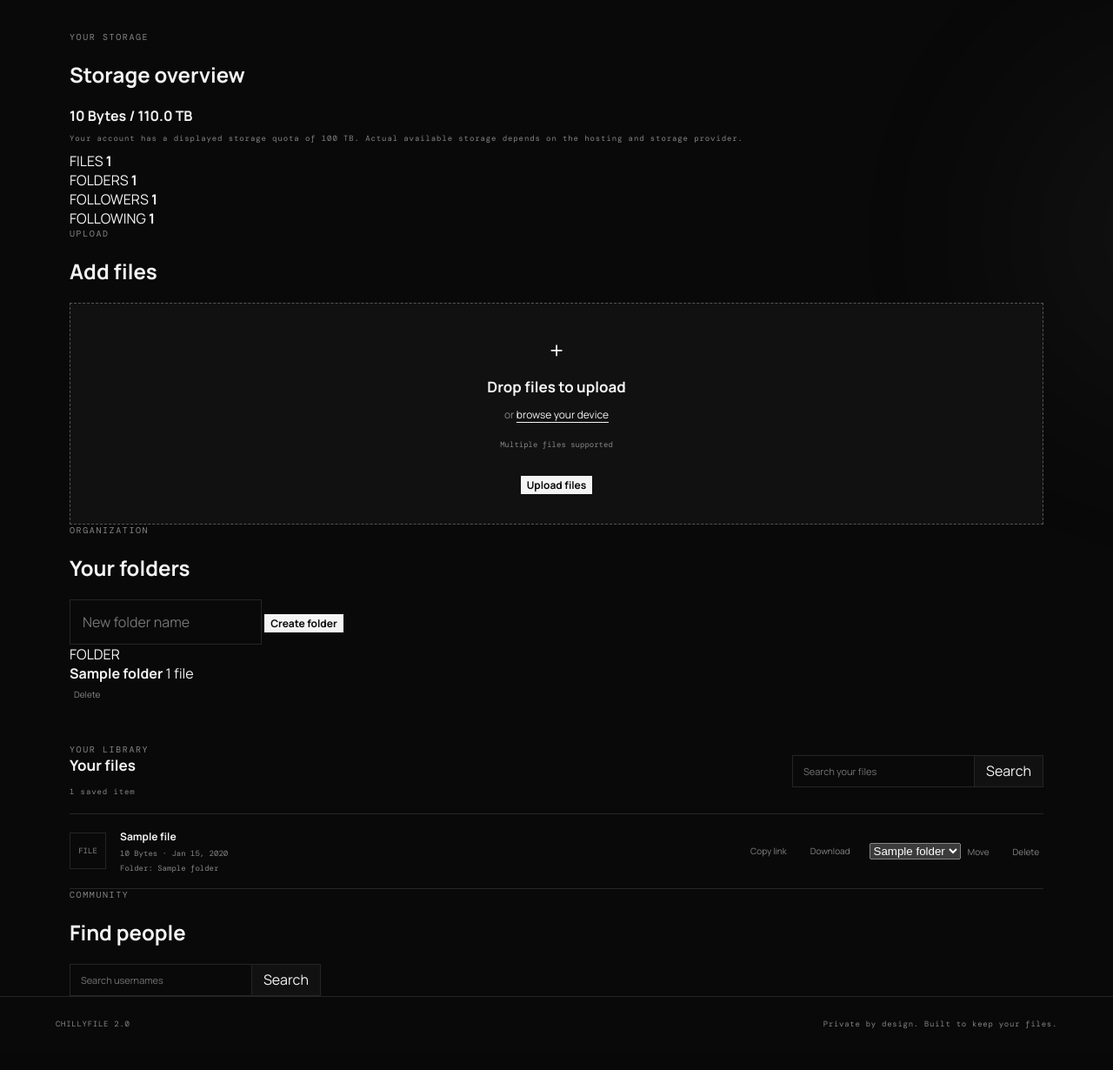
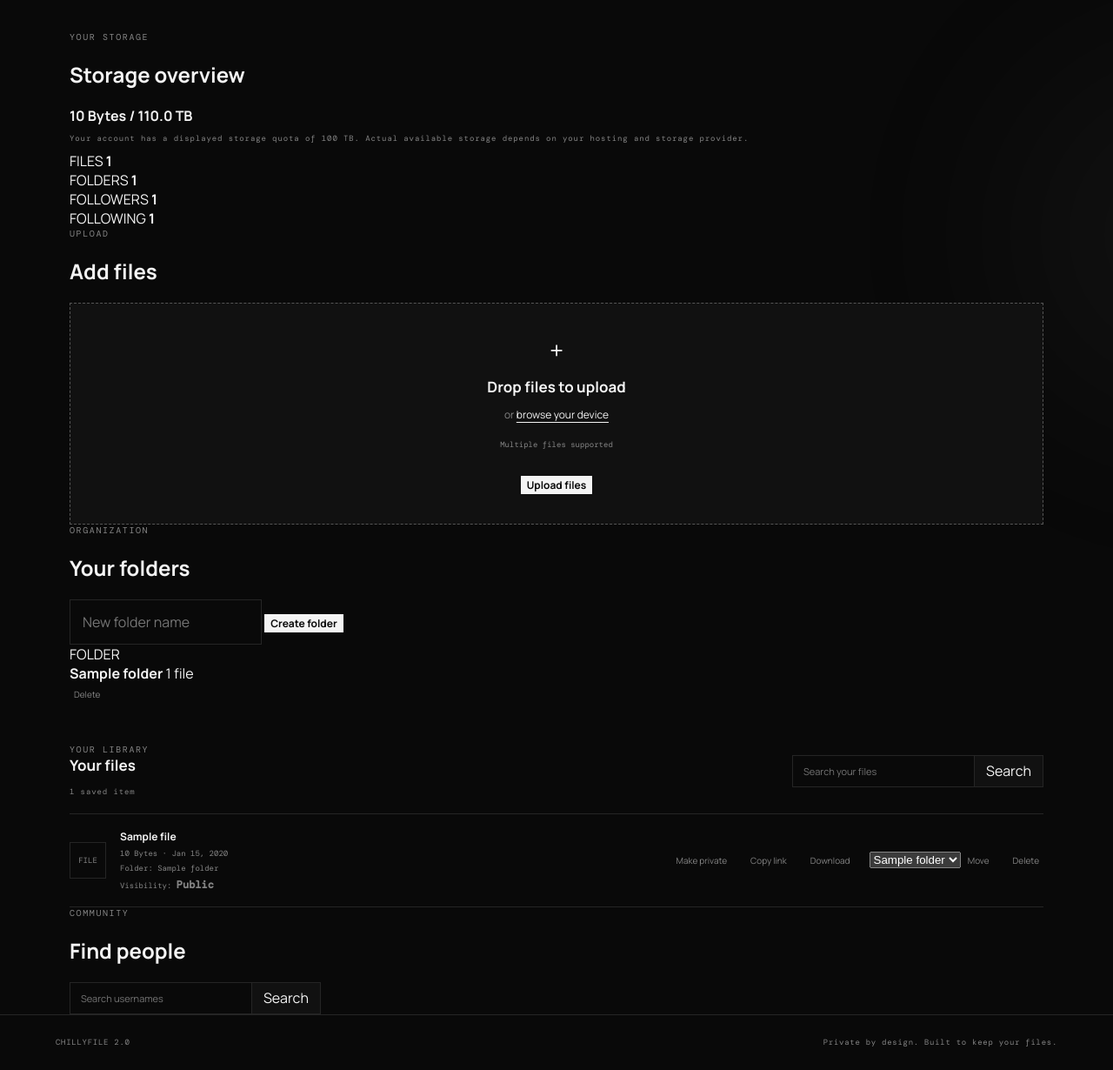
Before and after one commit to chillythecoder/Chillyfile-2.0, a Flask app: page /dashboard in a window 1280 px wide. Shown: the part 300-1530 px from the top of the page at 87% size. Before the commit the page ends 1482 px from the top, so only its background shows below. Run offline with Flask 3, Linux system fonts and the light colour scheme; a user stored in the database is signed in; tables that the repository leaves empty hold one stand-in row (values such as "Sample post").

Commit message:
Update storage message and file visibility actions

```diff
--- a/templates/dashboard.html
+++ b/templates/dashboard.html
@@ -54,7 +54,7 @@
 
     <p class="muted small">
         Your account has a displayed storage quota of 100 TB.
-        Actual available storage depends on the hosting and storage provider.
+        Actual available storage depends on your hosting and storage provider.
     </p>
 </section>
 
@@ -113,9 +113,7 @@
                     browse your device
                 </label>
             </p>
-            <span class="upload-hint">
-                Multiple files supported
-            </span>
+            <span class="upload-hint">Multiple files supported</span>
         </div>
 
         <div class="selected-files" id="selected-files"></div>
@@ -147,7 +145,7 @@
         <input type="text"
                name="name"
                placeholder="New folder name"
-               maxlength="100"
+               maxlength="80"
                required>
 
         <button class="button button-light" type="submit">
@@ -234,9 +232,30 @@
                         {% else %}
                             <span>Unorganized</span>
                         {% endif %}
+
+                        <span>
+                            Visibility:
+                            {% if file.is_public %}
+                                <strong>Public</strong>
+                            {% else %}
+                                <strong>Private</strong>
+                            {% endif %}
+                        </span>
                     </div>
 
                     <div class="file-actions">
+
+                        <form method="post"
+                              action="{{ url_for('toggle_file_visibility', file_id=file.id) }}">
+
+                            <button class="text-button" type="submit">
+                                {% if file.is_public %}
+                                    Make private
+                                {% else %}
+                                    Make public
+                                {% endif %}
+                            </button>
+                        </form>
 
                         <button class="text-button copy-link"
                                 type="button"
```
